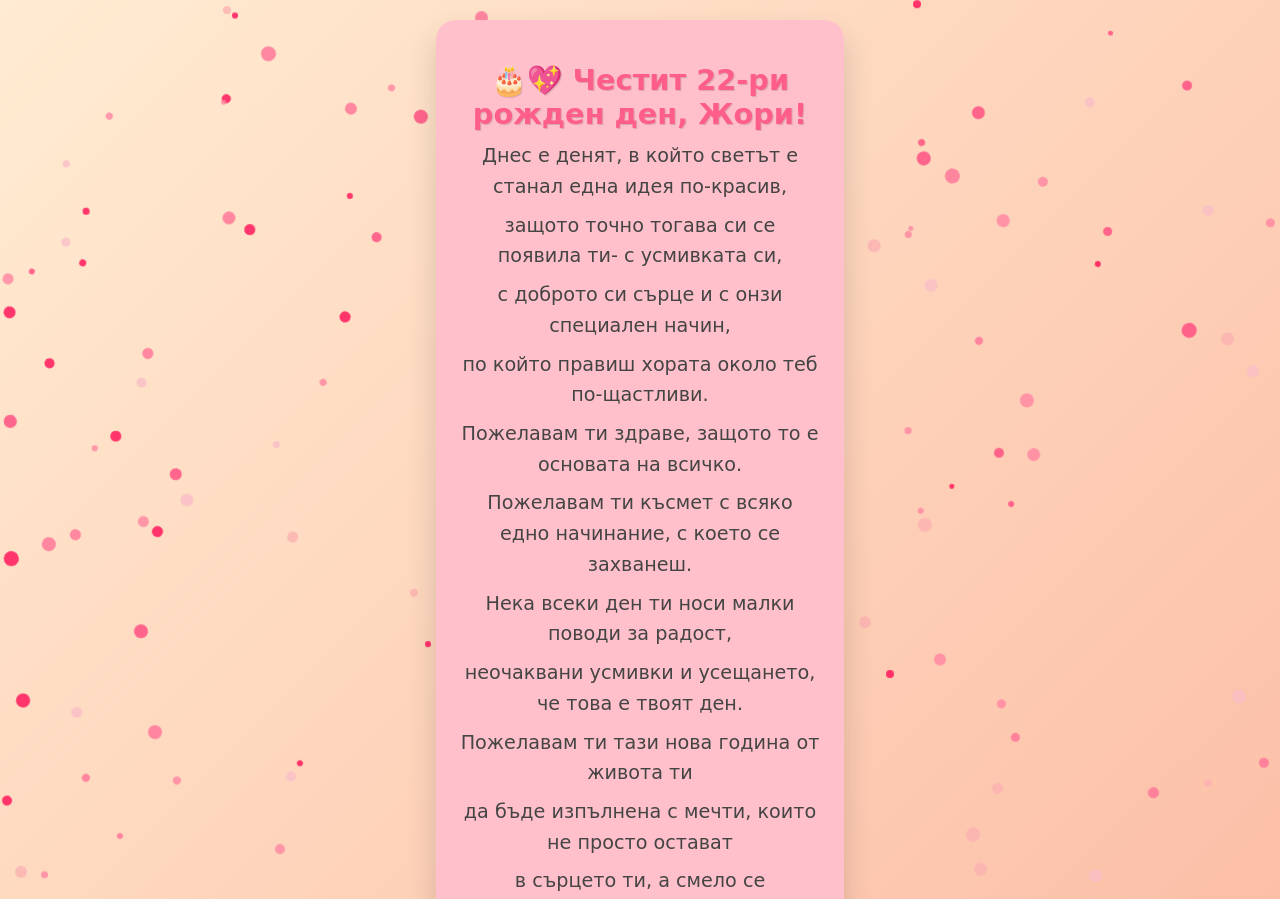
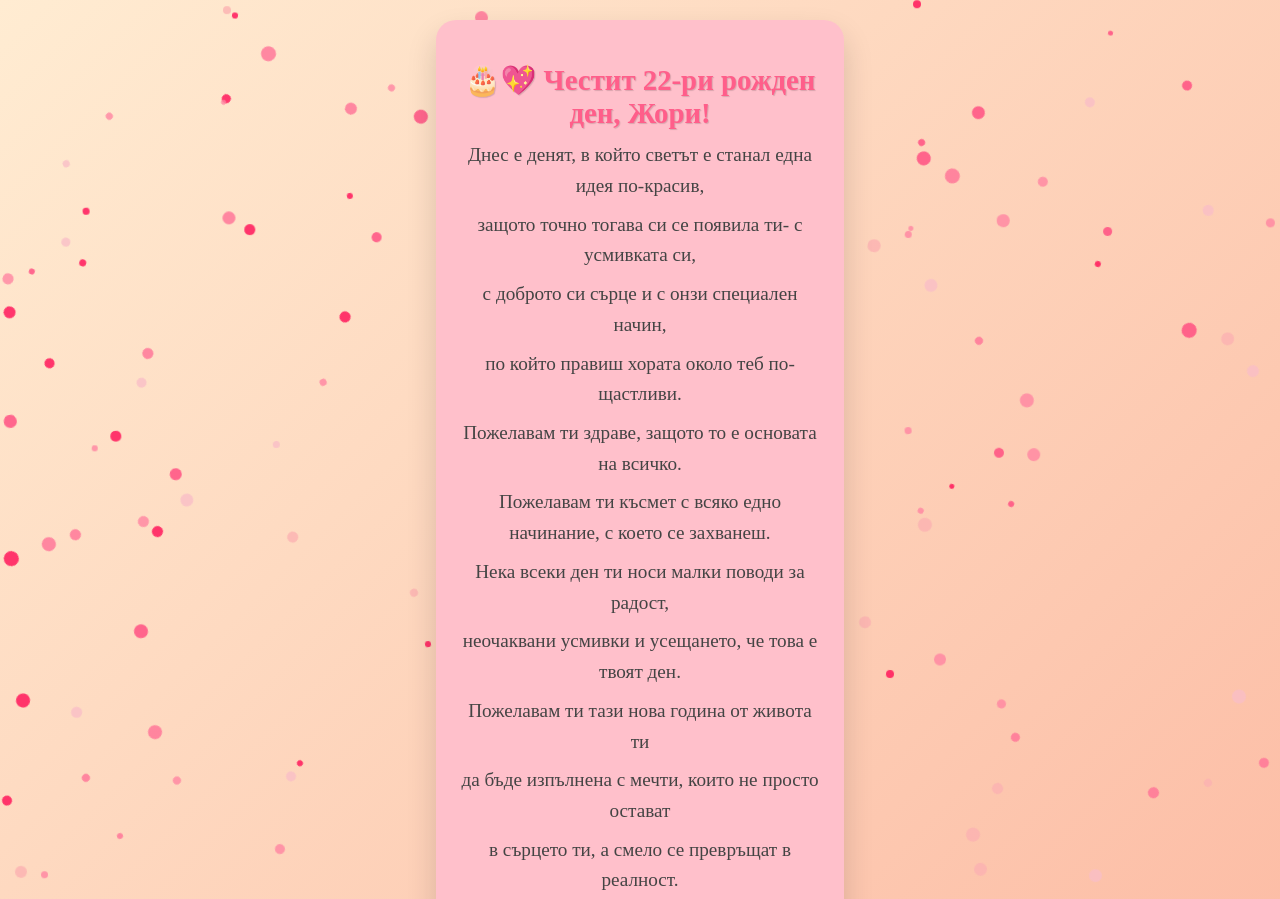
Before and after one commit to Teodora044/birthdaycard, a plain HTML site: page birthday.html in a window 1280 px wide. Shown: the top 899 px of the page. Drawn offline with Linux system fonts and the light colour scheme.

Commit message:
Update style.css

```diff
--- a/style.css
+++ b/style.css
@@ -26,7 +26,7 @@ body {
 
 /* Заглавие */
 h1 {
-    font-family: 'Pacifico', cursive;
+    font-family: 'Pacifico';
     font-size: 1.8rem;
     margin-bottom: 10px;
     color: #ff5e8a;
@@ -35,7 +35,7 @@ h1 {
 
 /* Текст на пожеланието */
 .card p {
-    font-family: 'Baloo 2', cursive; /* четлив и весело разчупен шрифт */
+    font-family: 'Baloo 2'; /* четлив и весело разчупен шрифт */
     font-weight: 400;
     font-size: 1.2rem;
     color: #444;
```
